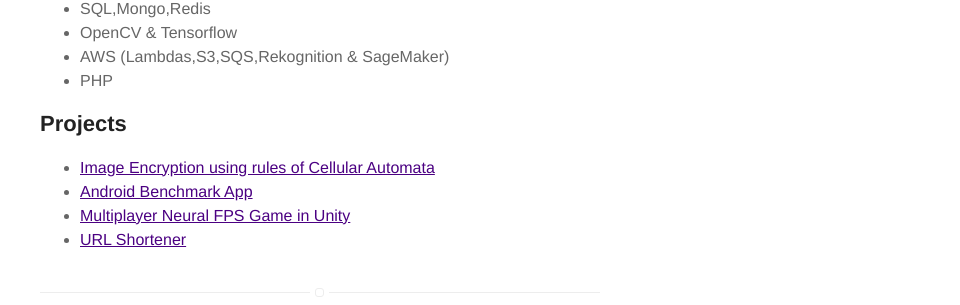
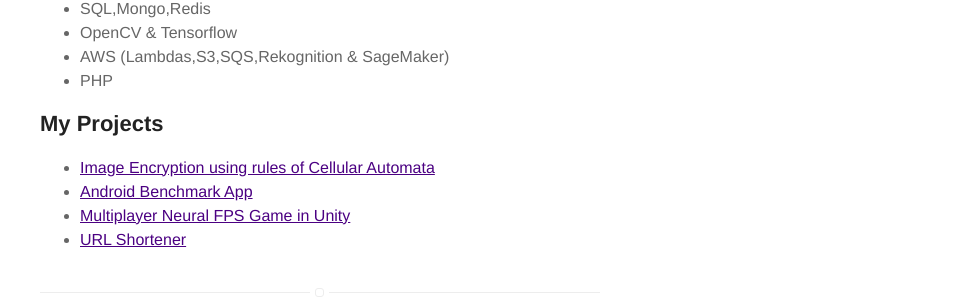
Before and after one commit to Lakshyasukhralia/Lakshyasukhralia.github.io, a Jekyll site: the page built from about.md, in a window 1280 px wide. Shown: the part 839-1144 px from the top of the page, without its empty margins (320-1280 px from the left). Built offline with Jekyll 4.4.1, drawn with Linux system fonts in a browser that asks for light colours.

```diff
--- a/about.md
+++ b/about.md
@@ -22,7 +22,7 @@ layout: page
 	<li>PHP</li>
 </ul>
 
-<h2>Projects</h2>
+<h2>My Projects</h2>
 
 <ul>
 	<li><a href="https://www.geeksforgeeks.org/image-encryption-using-cellular-automata/">Image Encryption using rules of Cellular Automata</a></li>
```
